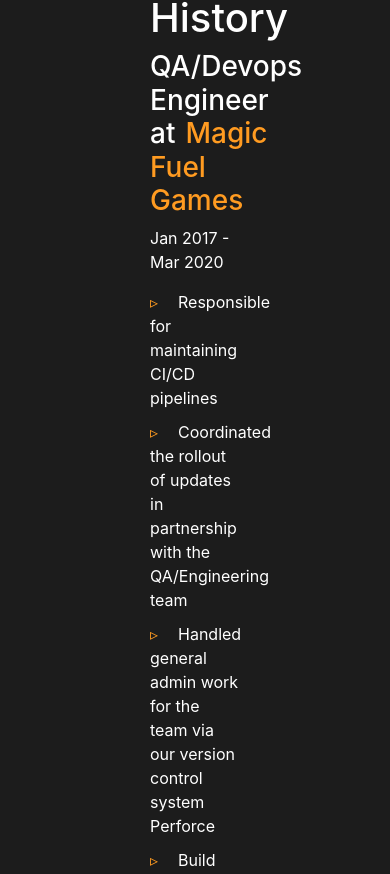
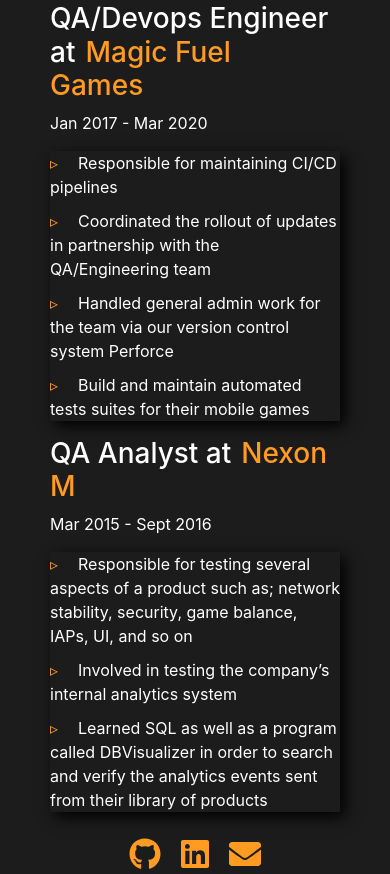
Before and after one commit to agee11/portfolio, a React (Create React App) app: page / in a window 390 px wide. Shown: the part 2530-3404 px from the top of the page. Built offline with nearby package versions, Linux system fonts and the light colour scheme; no server answers.

Commit message:
Add styling to work history

```diff
--- a/src/components/WorkHistory.css
+++ b/src/components/WorkHistory.css
@@ -17,3 +17,19 @@
   padding-right: 20px;
   color: var(--link-color);
 }
+
+.work-highlight{
+  box-shadow: 5px 5px 15px black;
+}
+
+@media only screen and (max-width: 750px){
+  .work-section{
+    padding: 0 100px;
+  }
+}
+
+@media only screen and (max-width: 500px){
+  .work-section{
+    padding: 0 50px;
+  }
+}
--- a/src/components/WorkHistory.js
+++ b/src/components/WorkHistory.js
@@ -8,6 +8,7 @@ function WorkHistory(){
       <div>
         <h3>QA/Devops Engineer at<a className="links" href="https://www.magicfuelgames.com/" target="_blank" rel="noopener noreferrer">Magic Fuel Games</a></h3>
         <p>Jan 2017 - Mar 2020</p>
+        <div className="work-highlight">
           <ul>
             <li>Responsible for maintaining CI/CD pipelines</li>
             <li>Coordinated the rollout of updates in partnership with the QA/Engineering team</li>
@@ -15,9 +16,11 @@ function WorkHistory(){
             <li>Build and maintain automated tests suites for their mobile games</li>
           </ul>
         </div>
+      </div>
       <div>
         <h3>QA Analyst at<a className="links" href="https://www.nexon.com/main/en" target="_blank" rel="noopener noreferrer">Nexon M</a></h3>
         <p>Mar 2015 - Sept 2016</p>
+        <div className="work-highlight">
           <ul>
             <li>Responsible for testing several aspects of a product such as; network stability, security, game balance, IAPs, UI, and so on</li>
             <li>Involved in testing the company’s internal analytics system</li>
@@ -25,6 +28,7 @@ function WorkHistory(){
           </ul>
         </div>
       </div>
+    </div>
   )
 }
 
```
Lines whose indentation alone changed are shown as unchanged.
